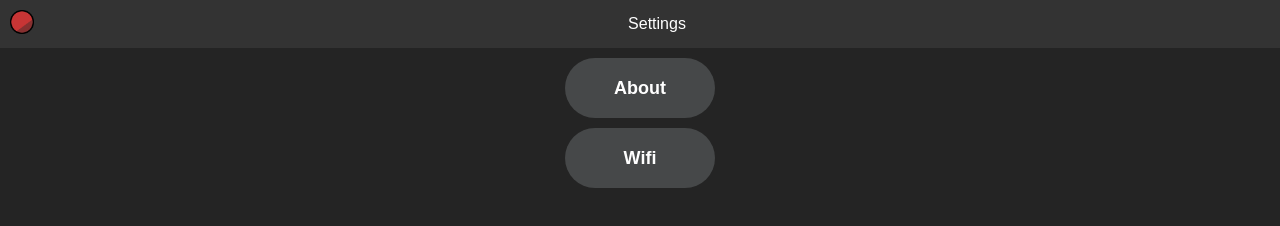
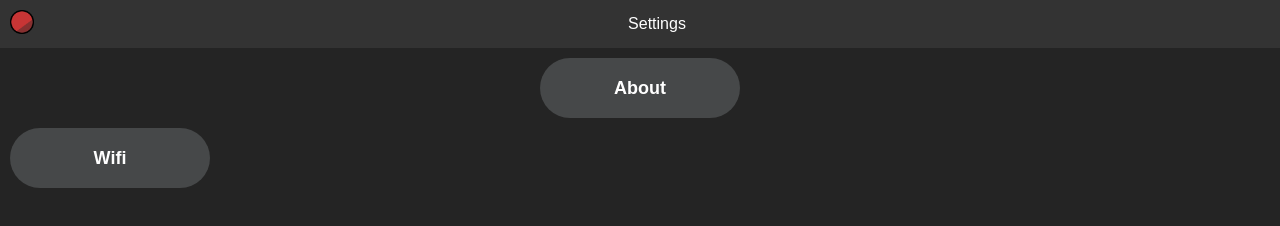
Before and after one commit to HttpAnimation/SilverOS, a plain HTML site: page settings.html in a window 1280 px wide. Drawn offline with Linux system fonts and the light colour scheme.

Commit message:
better spaceing

```diff
--- a/css/settings.css
+++ b/css/settings.css
@@ -34,16 +34,24 @@ body {
     background-color: #464849;
     color: #fff;
     border: none;
-    width: 150px; /* Adjust width as needed */
+    width: 200px; /* Increase width for larger buttons */
     height: 60px; /* Adjust height as needed */
     border-radius: 30px; /* Make it more rounded */
     cursor: pointer;
-    margin: 0 auto; /* Center the buttons */
+    margin: 0 auto 10px; /* Center the buttons and add 10px bottom margin */
     display: block;
     font-weight: bold;
     font-size: 18px; /* Decrease font size */
     padding: 15px; /* Adjust padding */
-    margin: 0 auto 10px; /* Center the button and add 10px bottom margin */
+    margin-left: calc(50% - 100px); /* Adjust to center horizontally */
+}
+
+.about-button {
+    margin-right: 10px; /* Add space to the right of the "About" button */
+}
+
+.wifi-button {
+    margin-left: 10px; /* Add space to the left of the "Wi-Fi" button */
 }
 
 .about-button:hover, .wifi-button:hover {
```
